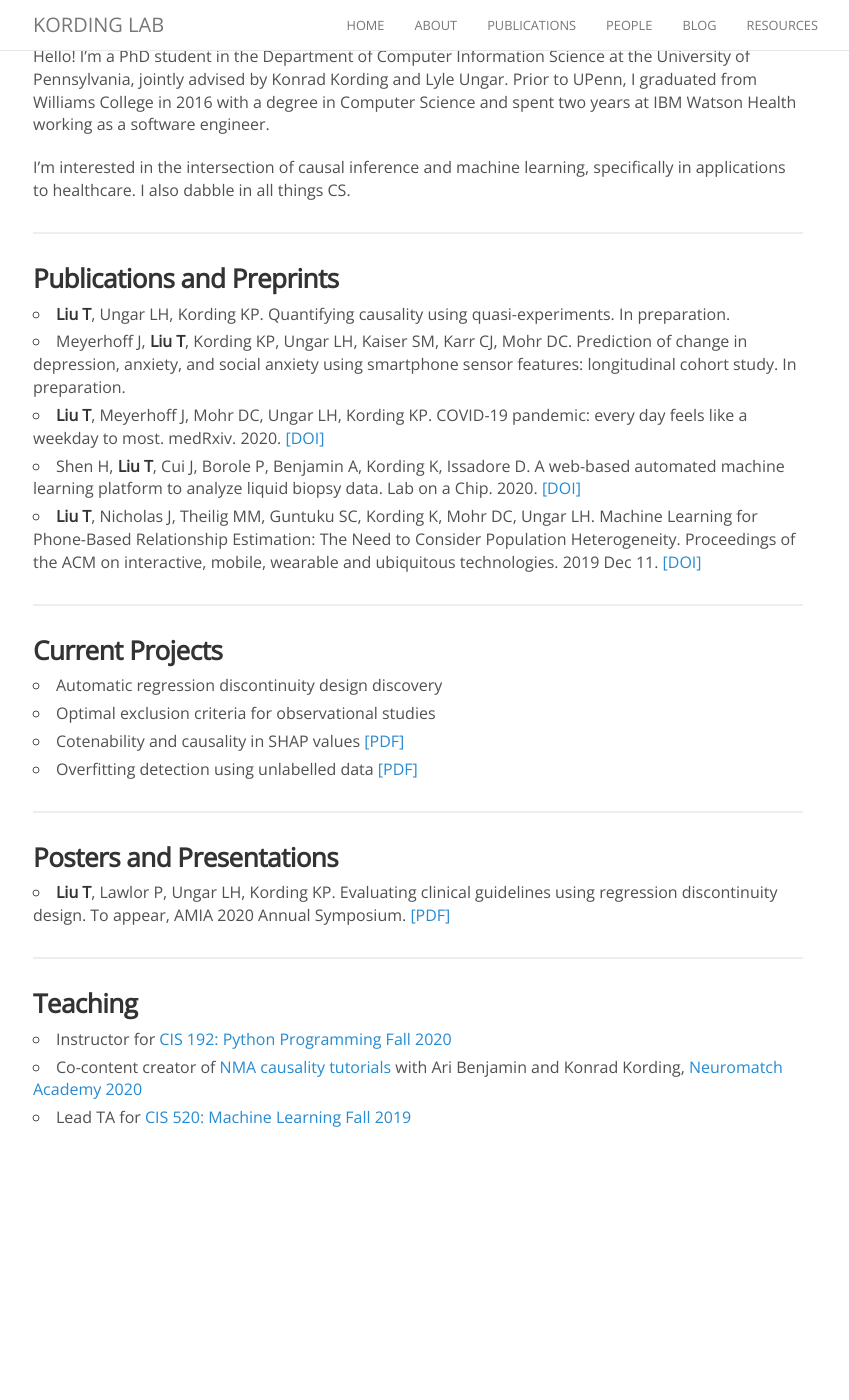
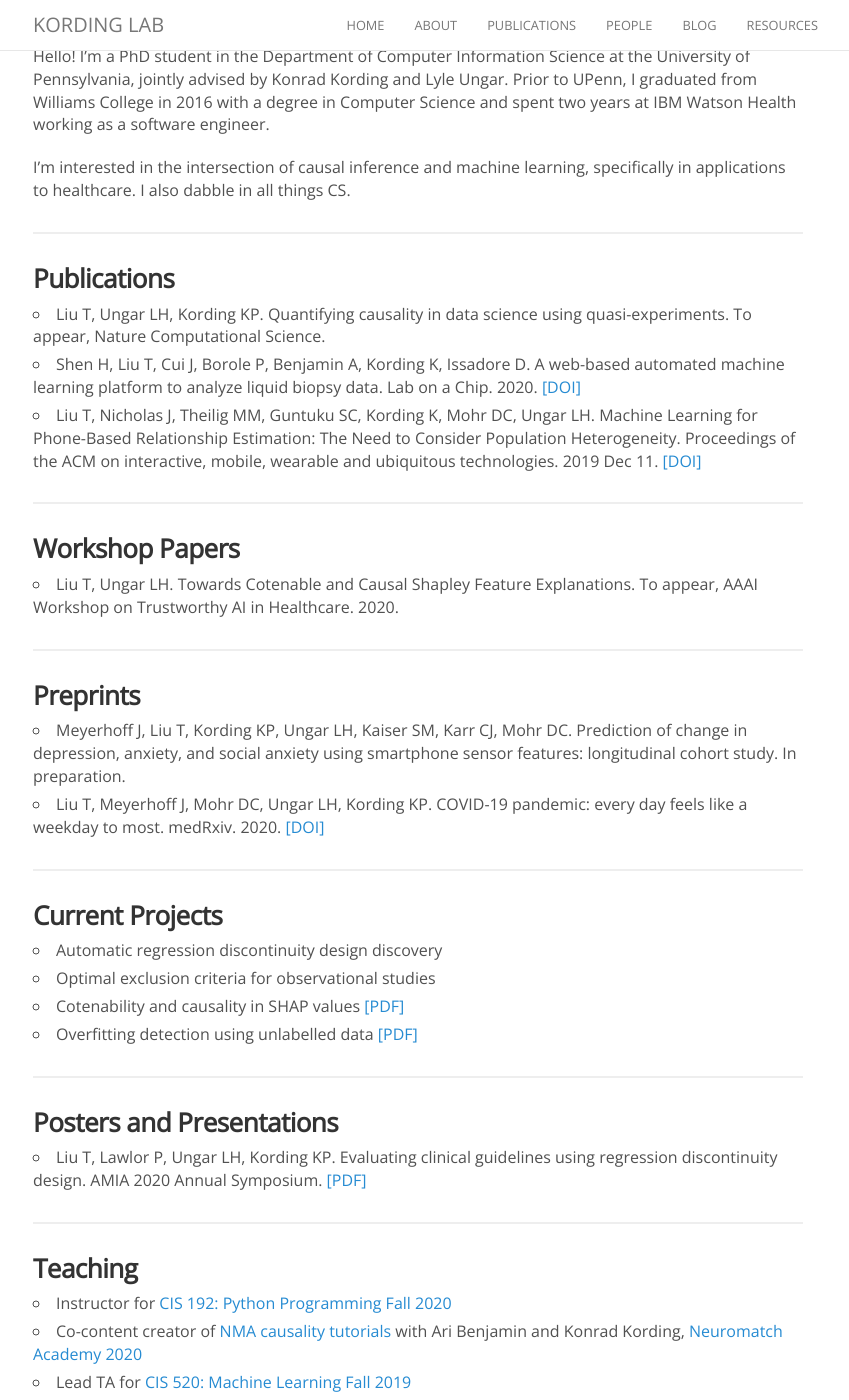
Before and after one commit to KordingLab/KordingLab.github.io, a Jekyll site: the page built from _people/tony_liu.md, in a window 1280 px wide and 1400 px high, scrolled down 635 px. Shown: the whole window, without its empty margins (222-1071 px from the left). Built offline with Jekyll 4.4.1, drawn with Linux system fonts in a browser that asks for light colours; nearby versions of some CDN libraries; comment, search, counter and statistics services are not loaded; before the commit the page ends 1784 px from its top, so only the background shows below that.

Commit message:
update personal page

```diff
--- a/_people/tony_liu.md
+++ b/_people/tony_liu.md
@@ -24,13 +24,24 @@
 
 ---
 
-### Publications and Preprints
+### Publications
 
-- **Liu T**, Ungar LH, Kording KP. Quantifying causality using quasi-experiments. In preparation.
-- Meyerhoff J, **Liu T**, Kording KP, Ungar LH, Kaiser SM, Karr CJ, Mohr DC. Prediction of change in depression, anxiety, and social anxiety using smartphone sensor features: longitudinal cohort study. In preparation.
-- **Liu T**, Meyerhoff J, Mohr DC, Ungar LH, Kording KP. COVID-19 pandemic: every day feels like a weekday to most. medRxiv. 2020. [[DOI]](https://doi.org/10.1101/2020.05.11.20098228)
-- Shen H, **Liu T**, Cui J, Borole P, Benjamin A, Kording K, Issadore D. A web-based automated machine learning platform to analyze liquid biopsy data. Lab on a Chip. 2020. [[DOI]](https://doi.org/10.1039/D0LC00096E)
-- **Liu T**, Nicholas J, Theilig MM, Guntuku SC, Kording K, Mohr DC, Ungar LH. Machine Learning for Phone-Based Relationship Estimation: The Need to Consider Population Heterogeneity. Proceedings of the ACM on interactive, mobile, wearable and ubiquitous technologies. 2019 Dec 11. [[DOI]](https://doi.org/10.1145/3369820)
+- Liu T, Ungar LH, Kording KP. Quantifying causality in data science using quasi-experiments. To appear, Nature Computational Science.
+- Shen H, Liu T, Cui J, Borole P, Benjamin A, Kording K, Issadore D. A web-based automated machine learning platform to analyze liquid biopsy data. Lab on a Chip. 2020. [[DOI]](https://doi.org/10.1039/D0LC00096E)
+- Liu T, Nicholas J, Theilig MM, Guntuku SC, Kording K, Mohr DC, Ungar LH. Machine Learning for Phone-Based Relationship Estimation: The Need to Consider Population Heterogeneity. Proceedings of the ACM on interactive, mobile, wearable and ubiquitous technologies. 2019 Dec 11. [[DOI]](https://doi.org/10.1145/3369820)
+
+---
+
+### Workshop Papers
+
+- Liu T, Ungar LH. Towards Cotenable and Causal Shapley Feature Explanations. To appear, AAAI Workshop on Trustworthy AI in Healthcare. 2020.
+
+---
+
+### Preprints
+
+- Meyerhoff J, Liu T, Kording KP, Ungar LH, Kaiser SM, Karr CJ, Mohr DC. Prediction of change in depression, anxiety, and social anxiety using smartphone sensor features: longitudinal cohort study. In preparation.
+- Liu T, Meyerhoff J, Mohr DC, Ungar LH, Kording KP. COVID-19 pandemic: every day feels like a weekday to most. medRxiv. 2020. [[DOI]](https://doi.org/10.1101/2020.05.11.20098228)
 
 ---
 
```
Also changed, not shown: other parts of _people/tony_liu.md (+1 -1 lines).
